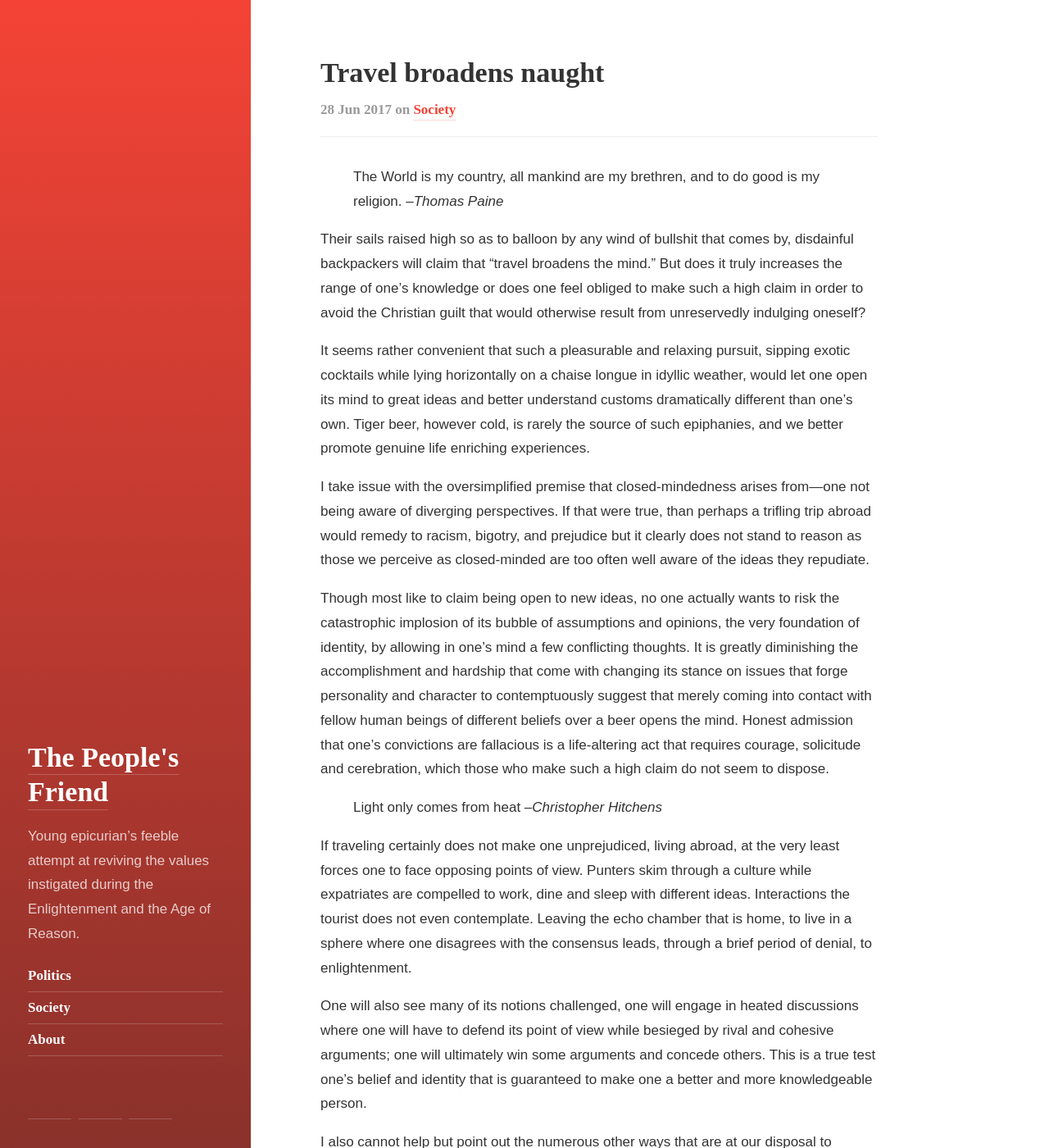
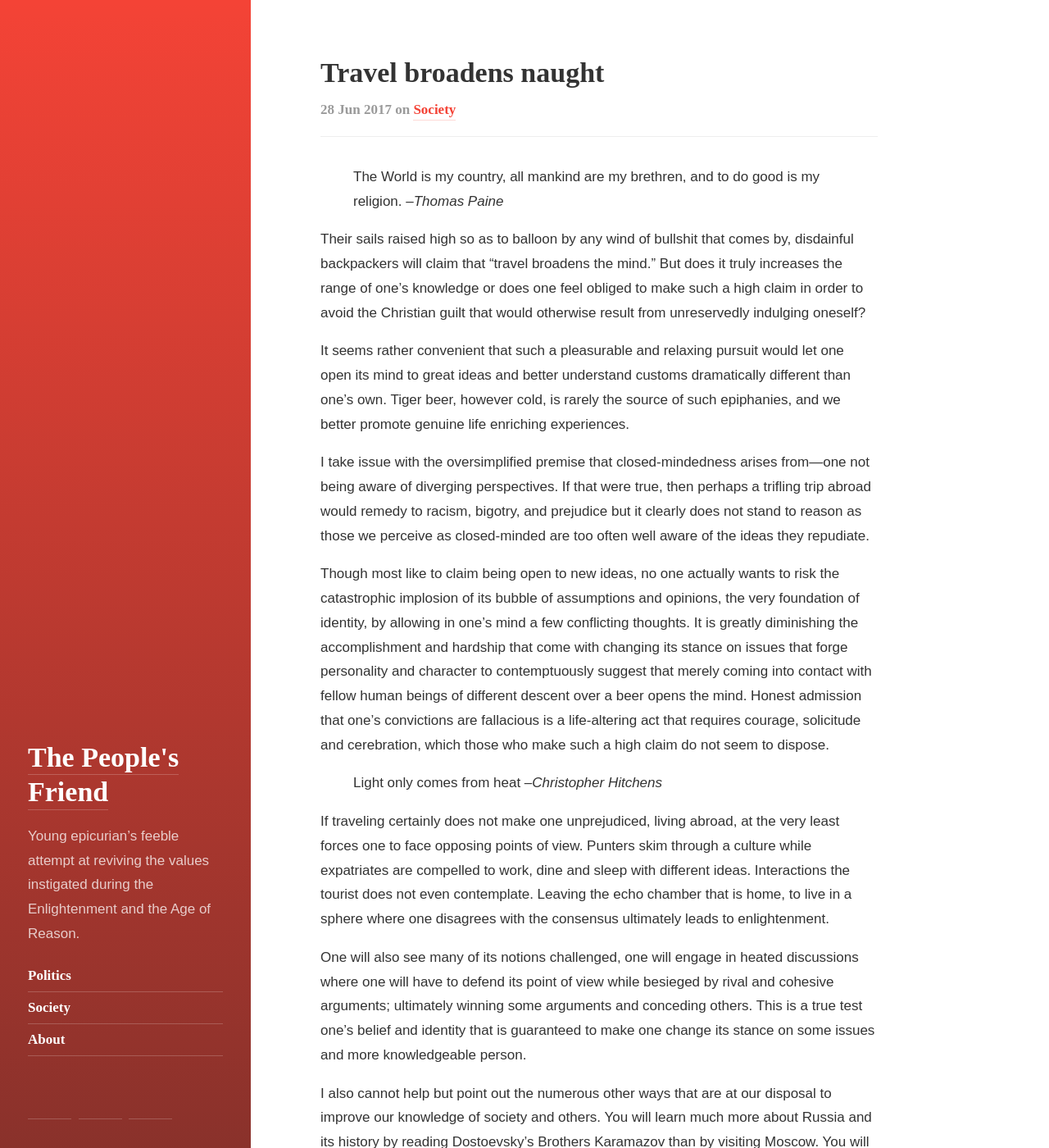
Before and after one commit to tomucker/tomucker.github.io, a Jekyll site: the page built from _posts/2017-06-28-travel-broadens-naught.md, in a window 1280 px wide and 1400 px high. Shown: the whole window at 82% size. Built offline with Jekyll 4.4.1, drawn with Linux system fonts in a browser that asks for light colours; nearby versions of some CDN libraries; some of the changed text lies outside the part shown.

Commit message:
tweak travel

```diff
--- a/_posts/2017-06-28-travel-broadens-naught.md
+++ b/_posts/2017-06-28-travel-broadens-naught.md
@@ -10,21 +10,19 @@ excerpt: Traveling; exotic cocktails, idyllic weather, the abdication of all res
 
 Their sails raised high so as to balloon by any wind of bullshit that comes by, disdainful backpackers will claim that "travel broadens the mind." But does it truly increases the range of one's knowledge or does one feel obliged to make such a high claim in order to avoid the Christian guilt that would otherwise result from unreservedly indulging oneself?
 
-It seems rather convenient that such a pleasurable and relaxing pursuit, sipping exotic cocktails while lying horizontally on a chaise longue in idyllic weather, would let one open its mind to great ideas and better understand customs dramatically different than one's own. Tiger beer, however cold, is rarely the source of such epiphanies, and we better promote genuine life enriching experiences.
+It seems rather convenient that such a pleasurable and relaxing pursuit would let one open its mind to great ideas and better understand customs dramatically different than one's own. Tiger beer, however cold, is rarely the source of such epiphanies, and we better promote genuine life enriching experiences.
 
-I take issue with the oversimplified premise that closed-mindedness arises from---one not being aware of diverging perspectives. If that were true, than perhaps a trifling trip abroad would remedy to racism, bigotry, and prejudice but it clearly does not stand to reason as those we perceive as closed-minded are too often well aware of the ideas they repudiate.
+I take issue with the oversimplified premise that closed-mindedness arises from---one not being aware of diverging perspectives. If that were true, then perhaps a trifling trip abroad would remedy to racism, bigotry, and prejudice but it clearly does not stand to reason as those we perceive as closed-minded are too often well aware of the ideas they repudiate.
 
-Though most like to claim being open to new ideas, no one actually wants to risk the catastrophic implosion of its bubble of assumptions and opinions, the very foundation of identity, by allowing in one's mind a few conflicting thoughts. It is greatly diminishing the accomplishment and hardship that come with changing its stance on issues that forge personality and character to contemptuously suggest that merely coming into contact with fellow human beings of different beliefs over a beer opens the mind. Honest admission that one's convictions are fallacious is a life-altering act that requires courage, solicitude and cerebration, which those who make such a high claim do not seem to dispose.
+Though most like to claim being open to new ideas, no one actually wants to risk the catastrophic implosion of its bubble of assumptions and opinions, the very foundation of identity, by allowing in one's mind a few conflicting thoughts. It is greatly diminishing the accomplishment and hardship that come with changing its stance on issues that forge personality and character to contemptuously suggest that merely coming into contact with fellow human beings of different descent over a beer opens the mind. Honest admission that one's convictions are fallacious is a life-altering act that requires courage, solicitude and cerebration, which those who make such a high claim do not seem to dispose.
 
 > Light only comes from heat
 > --<cite>Christopher Hitchens</cite>
 
-If traveling certainly does not make one unprejudiced, living abroad, at the very least forces one to face opposing points of view. Punters skim through a culture while expatriates are compelled to work, dine and sleep with different ideas. Interactions the tourist does not even contemplate. Leaving the echo chamber that is home, to live in a sphere where one disagrees with the consensus leads, through a brief period of denial, to enlightenment.
+If traveling certainly does not make one unprejudiced, living abroad, at the very least forces one to face opposing points of view. Punters skim through a culture while expatriates are compelled to work, dine and sleep with different ideas. Interactions the tourist does not even contemplate. Leaving the echo chamber that is home, to live in a sphere where one disagrees with the consensus ultimately leads to enlightenment.
 
-One will also see many of its notions challenged, one will engage in heated discussions where one will have to defend its point of view while besieged by rival and cohesive arguments; one will ultimately win some arguments and concede others. This is a true test one's belief and identity that is guaranteed to make one a better and more knowledgeable person.
+One will also see many of its notions challenged, one will engage in heated discussions where one will have to defend its point of view while besieged by rival and cohesive arguments; ultimately winning some arguments and conceding others. This is a true test one's belief and identity that is guaranteed to make one change its stance on some issues and more knowledgeable person.
 
-I also cannot help but point out the numerous other ways that are at our disposal to improve our knowledge of society and others. You will learn much more about Russia and its history by reading Dostoevsky's Brothers Karamazov than by visiting Moscow. You will grasp a lot more about the United States by reading Thomas Paine's Rights of Man than by going to New York for a few days.
+I also cannot help but point out the numerous other ways that are at our disposal to improve our knowledge of society and others. You will learn much more about Russia and its history by reading Dostoevsky's Brothers Karamazov than by visiting Moscow. You will grasp a lot more about the United States by reading Thomas Paine's Rights of Man than by spending a few days in New York.
 
-If traveling truly broadened the mind and---that this was the aim of the journey---punters would go to places where opinions diverged from theirs a great deal rather than stop over in Paris, lenient Buddhist places or beach laden islands.
-
-\* *Issues of importance such as gay marriage, religion, racism, political allegiances, etc.*
+If traveling truly broadened the mind and---that this was the aim of the journey---punters would go to places where opinions diverged a great deal from theirs rather than stop over in Paris, lenient Buddhist places or beach laden islands.
```
Also changed, not shown: _drafts/playing-with-power.md (+4 -3 lines).
